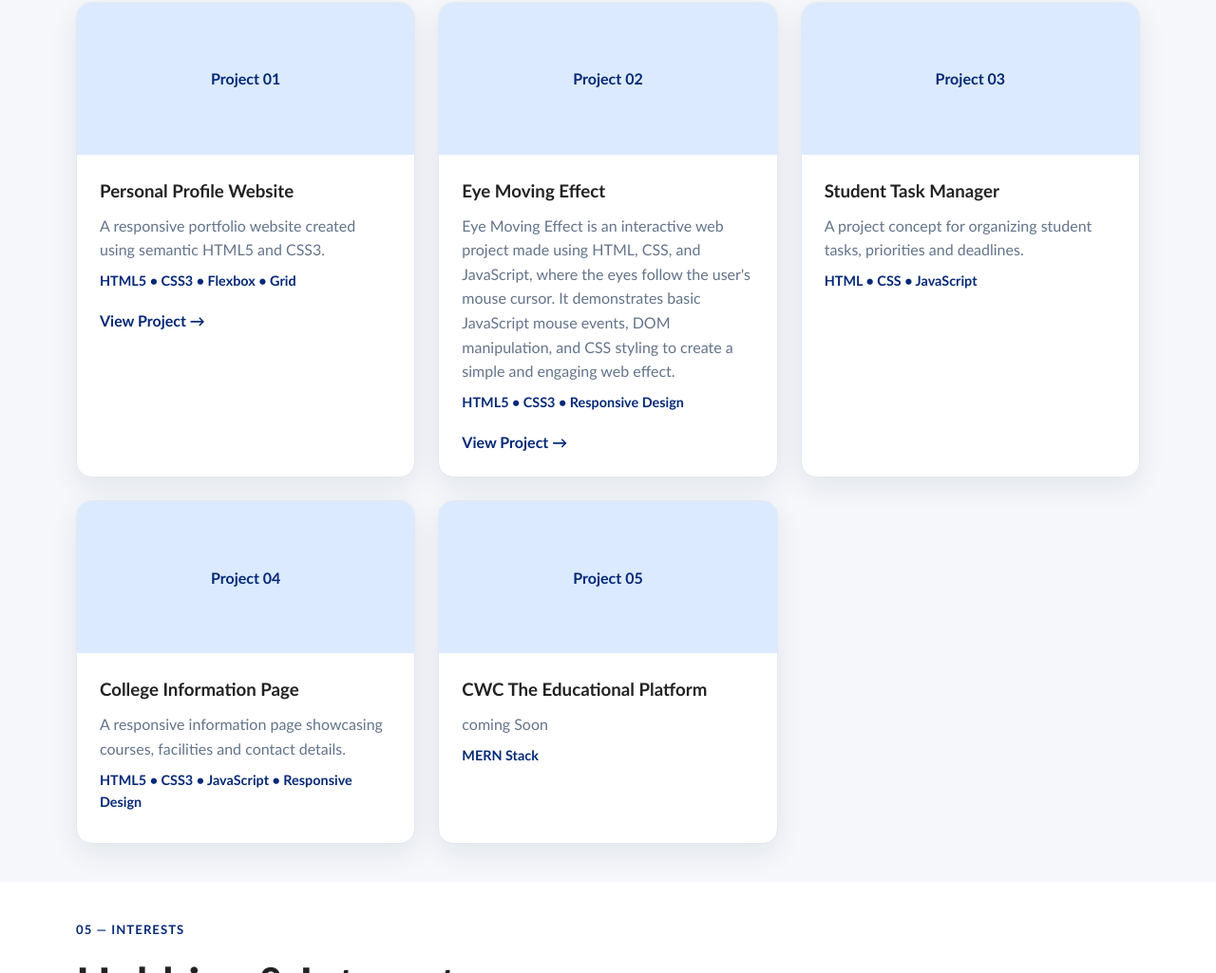
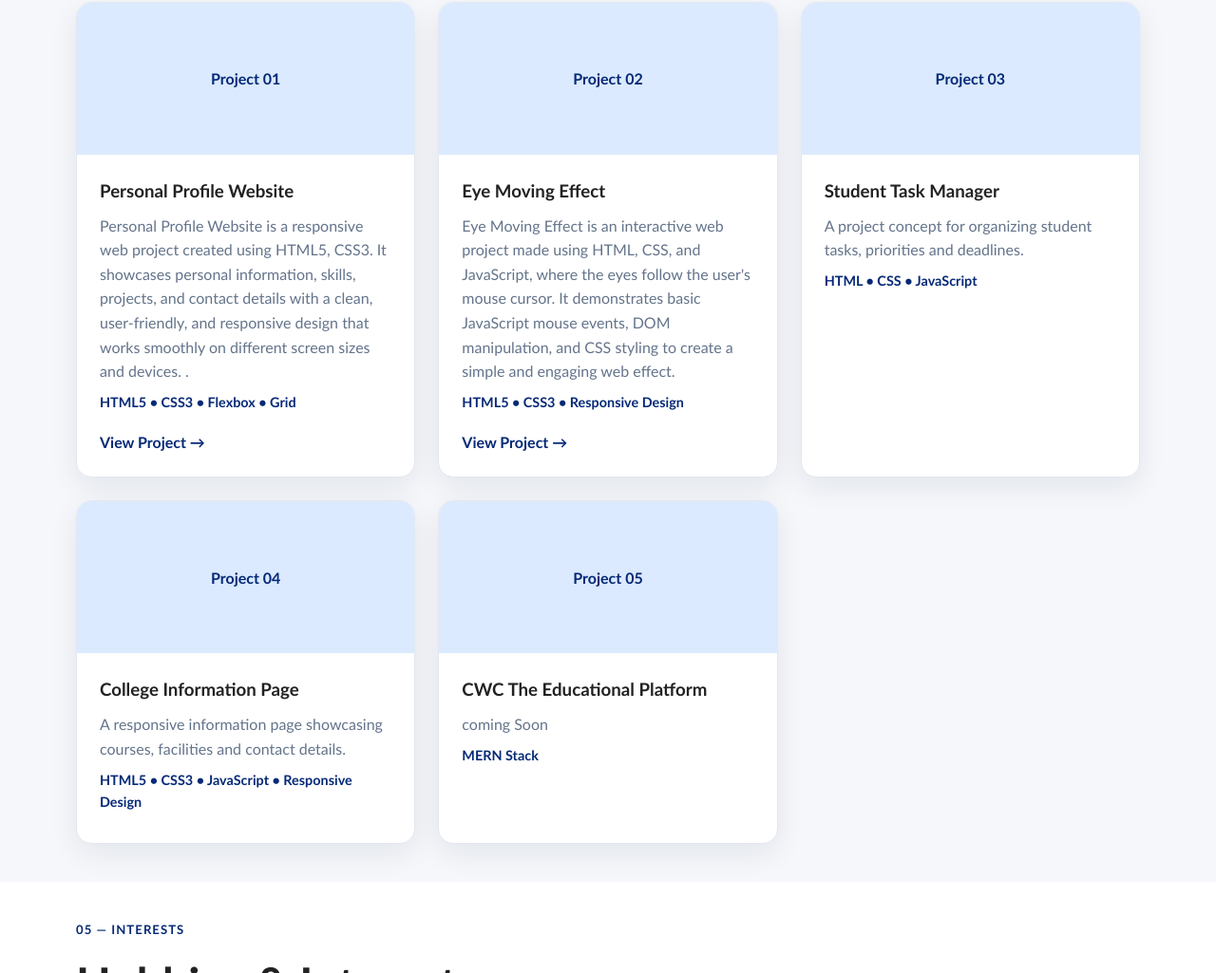
Before and after one commit to Codar-pranav/portfolio, a plain HTML site: page index.html in a window 1280 px wide. Shown: the part 2121-3146 px from the top of the page at 95% size. Drawn offline with Linux system fonts and the light colour scheme.

Commit message:
Update index.html

```diff
--- a/index.html
+++ b/index.html
@@ -124,7 +124,8 @@
             <div class="project-image">Project 01</div>
             <div class="project-content">
               <h3>Personal Profile Website</h3>
-              <p>A responsive portfolio website created using semantic HTML5 and CSS3.</p>
+              <p>Personal Profile Website is a responsive web project created using HTML5, CSS3. It showcases personal information, skills, projects, and contact details with a clean, user-friendly, and responsive design that works smoothly on different screen sizes and devices.
+.</p>
               <p class="tech">HTML5 • CSS3 • Flexbox • Grid</p>
               <a class="text-link" href="https://codar-pranav.github.io/portfolio/">View Project →</a>
             </div>
```
